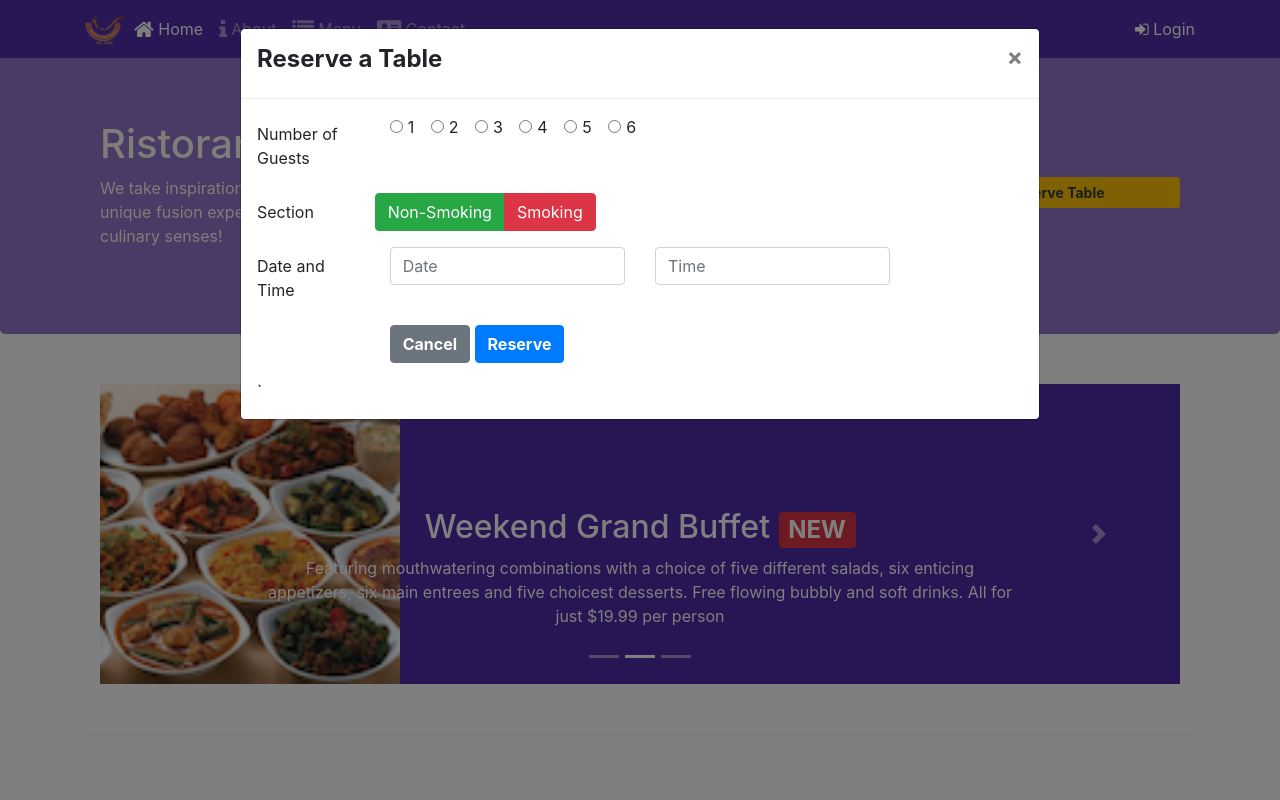
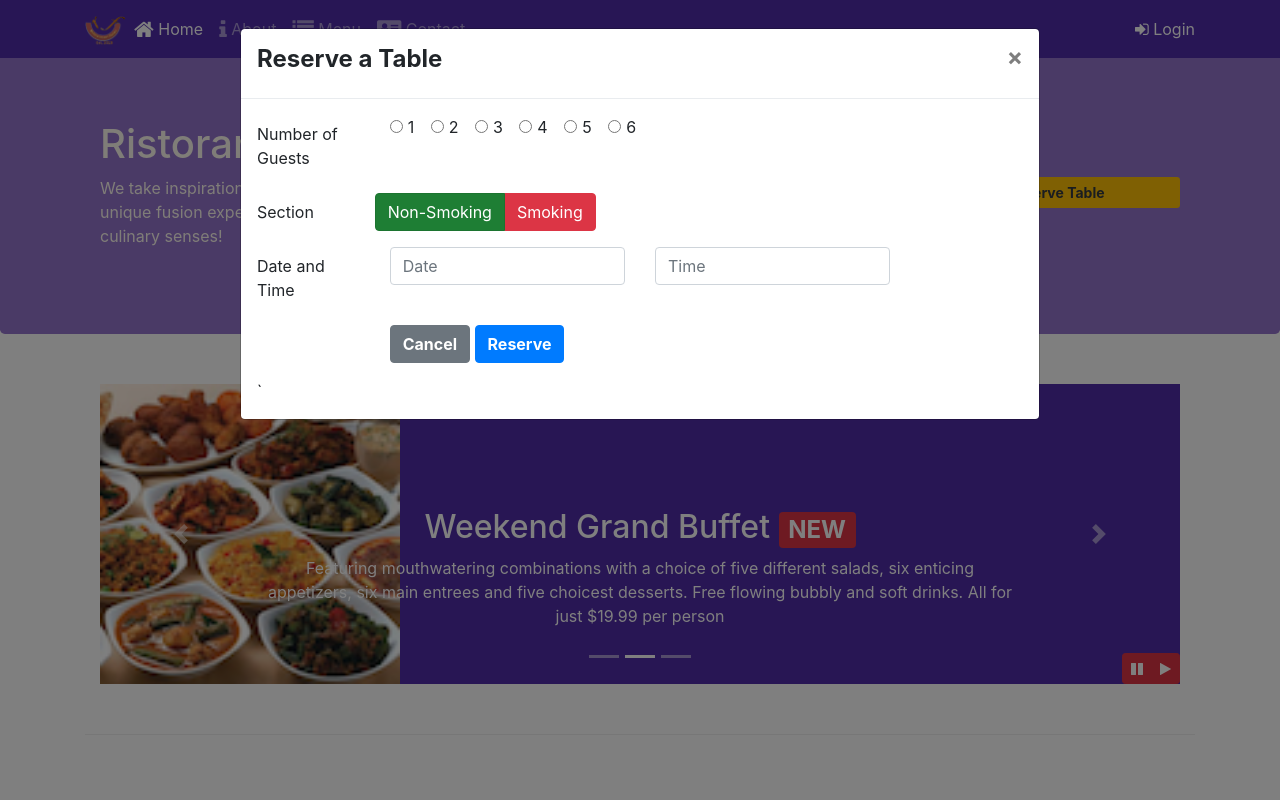
Before and after one commit to maheswar1506/Assignment-1, a website: page index.html in a window 1280 px wide. Both pictures are taken after a click on the button "Reserve Table". Shown: the top 800 px of the page. Drawn offline with nearby package versions, Linux system fonts and the light colour scheme.

Commit message:
Bootstrap JQuery

```diff
--- a/css/styles.css
+++ b/css/styles.css
@@ -59,3 +59,10 @@ body {
     left: 0;
     min-height: 300px;
 }
+
+#carouselButton {
+    right:0px;
+    position: absolute;
+    bottom: 0px;
+    z-index: 1;
+}
--- a/index.html
+++ b/index.html
@@ -116,9 +116,9 @@
                             <div class="form-group row">
                                 <label for="section" class="col-12 col-sm-2 col-form-label">Section</label>
                                 <div class="form-check form-check-inline col-sm-4">
-                                    <div class="btn-group btn-group-toggle" data-toggle>
-                                        <label class="btn btn-success">
-                                            <input type="radio" name="area" id="nonsmoking" autocomplete="off" value="nonsmoking" checked>Non-Smoking</input>
+                                    <div class="btn-group btn-group-toggle" data-toggle="buttons">
+                                        <label class="btn btn-success active">
+                                            <input type="radio" name="area" id="nonsmoking" autocomplete="off" value="nonsmoking">Non-Smoking</input>
                                         </label>
                                         <label class="btn btn-danger">
                                             <input type="radio" name="area" id="smoking" autocomplete="off" value="smoking">Smoking</input>
@@ -212,6 +212,14 @@
                     <a class="carousel-control-next" href="#mycarousel" role="button" data-slide="next">
                         <span class="carousel-control-next-icon"></span>
                     </a>
+                    <div class="btn-group" id="carouselButton">
+                        <button class="btn btn-danger btn-sm" id="carousel-pause">
+                            <span class="fa fa-pause"></span>
+                        </button>
+                        <button class="btn btn-danger btn-sm" id="carousel-play">
+                            <span class="fa fa-play"></span>
+                        </button>
+                    </div>
                 </div>
             </div>
         </div>
@@ -319,6 +327,16 @@
     <script src="node_modules/jquery/dist/jquery.slim.min.js"></script>
     <script src="node_modules/popper.js/dist/umd/popper.min.js"></script>
     <script src="node_modules/bootstrap/dist/js/bootstrap.min.js"></script>
+    <script>
+        $(document).ready(function(){
+            $("#mycarousel").carousel( { interval: 2000 } );
+            $("#carousel-pause").click(function(){
+                $("#mycarousel").carousel('pause');
+            });
+            $("#carousel-play").click(function(){
+                $("#mycarousel").carousel('cycle');
+            });
+        });
+    </script>
 </body>
-
 </html>
```
